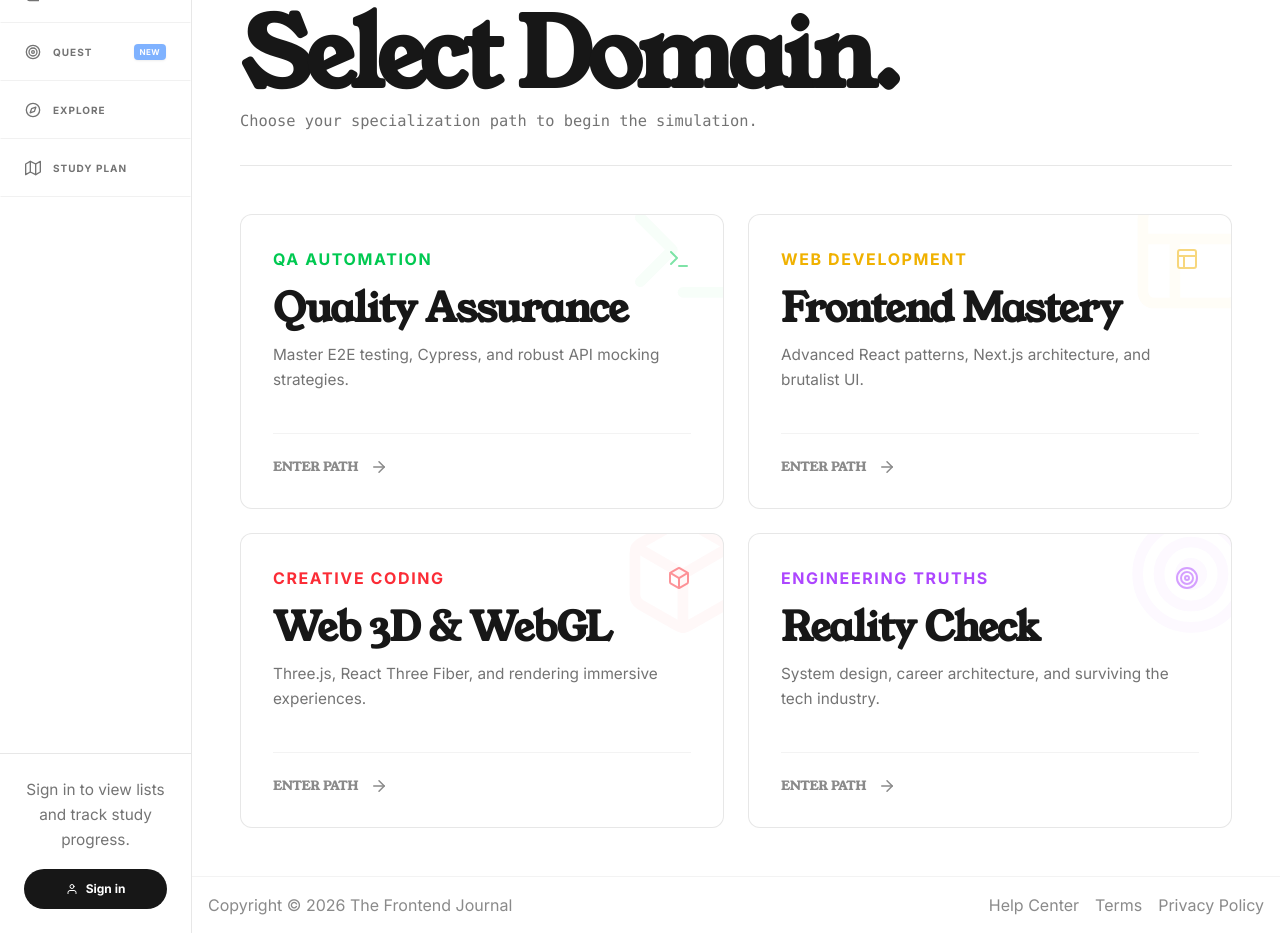
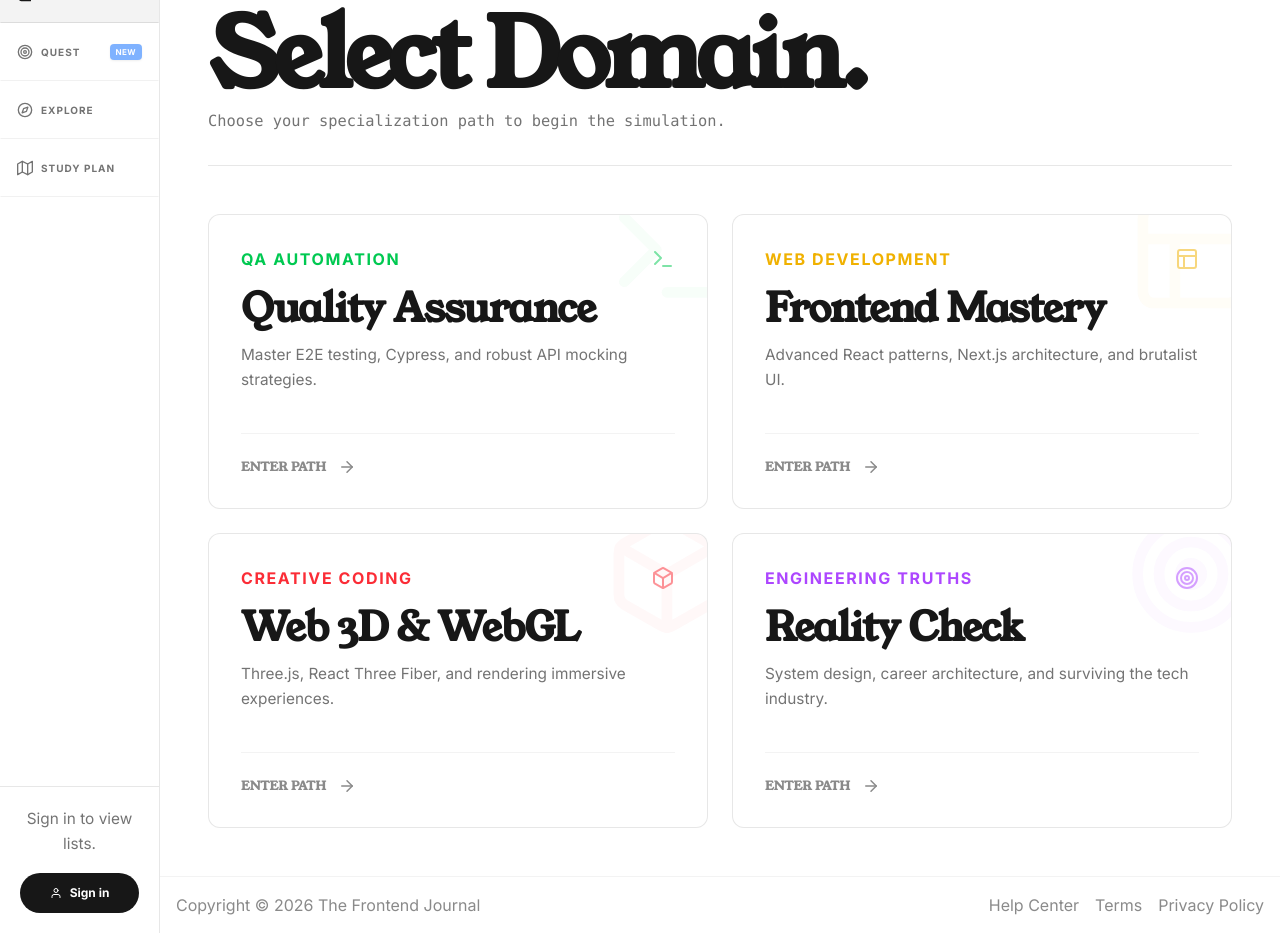
Before and after one commit to highimexy/it-shit, a Next.js app in the folder frontend/: page /en/academy in a window 1280 px wide. Shown: the part 100-1033 px from the top of the page. Built offline with nearby package versions, Linux system fonts and the light colour scheme.

Commit message:
feat(academy): enhance AcademySidebar with dynamic active state and improved layout; update navigation item styles and clean path handling

```diff
--- a/frontend/app/[locale]/(academy)/_components/AcademySidebar.tsx
+++ b/frontend/app/[locale]/(academy)/_components/AcademySidebar.tsx
@@ -1,4 +1,7 @@
+'use client'
+
 import Link from 'next/link'
+import { usePathname } from 'next/navigation'
 import { FiBook, FiTarget, FiCompass, FiMap, FiUser } from 'react-icons/fi'
 
 const navItems = [
@@ -9,21 +12,43 @@ const navItems = [
 ]
 
 export function AcademySidebar() {
+  const pathname = usePathname()
+
+  const cleanPath = pathname.replace(/^\/[a-zA-Z]{2}(?=\/|$)/, '') || '/'
+
+  const isLessonsPage = cleanPath === '/academy' || cleanPath === '/academy/library'
+  if (!isLessonsPage) return null
+
   return (
-    <aside className="border-foreground/10 bg-background relative z-50 hidden w-48 shrink-0 flex-col border-r lg:flex">
+    <aside className="border-foreground/10 bg-background relative z-50 hidden w-40 shrink-0 flex-col border-r lg:flex">
       {/* NAWIGACJA BOCZNA */}
       <nav className="flex flex-1 flex-col">
         {navItems.map((item) => {
           const Icon = item.icon
+
+          const isActive =
+            cleanPath === item.href ||
+            (cleanPath === '/academy' && item.href === '/academy/library')
+
           return (
             <Link
               key={item.href}
               href={item.href}
-              className="group border-b-foreground/10 hover:bg-background relative flex items-center justify-between border border-transparent px-6 py-5 opacity-60 transition-all duration-300 ease-out hover:z-20 hover:translate-x-1 hover:-translate-y-1 hover:rounded-md hover:border-zinc-500/30 hover:opacity-100 hover:shadow-[0_10px_20px_-10px_rgba(161,161,170,0.15)]"
+              className={`group border-b-foreground/10 relative flex items-center justify-between border border-transparent px-4 py-5 transition-all duration-300 ease-out hover:z-20 hover:translate-x-1 hover:-translate-y-1 hover:rounded-md hover:border-zinc-500/30 hover:opacity-100 hover:shadow-[0_10px_20px_-10px_rgba(161,161,170,0.15)] ${
+                isActive ? 'bg-foreground/5 opacity-100' : 'hover:bg-background opacity-60'
+              }`}
             >
-              <div className="flex items-center gap-3">
-                <Icon className="text-base transition-colors group-hover:text-zinc-400" />
-                <span className="font-sans text-[10px] font-bold tracking-widest uppercase transition-colors group-hover:text-zinc-400">
+              <div className="flex items-center gap-2">
+                <Icon
+                  className={`text-base transition-colors ${
+                    isActive ? 'text-foreground' : 'group-hover:text-zinc-400'
+                  }`}
+                />
+                <span
+                  className={`font-sans text-[10px] font-bold tracking-widest uppercase transition-colors ${
+                    isActive ? 'text-foreground' : 'group-hover:text-zinc-400'
+                  }`}
+                >
                   {item.label}
                 </span>
               </div>
@@ -39,11 +64,9 @@ export function AcademySidebar() {
       </nav>
 
       {/* KARTA LOGOWANIA / PROFILU */}
-      <div className="border-foreground/10 w-full border-t p-6 text-center">
-        <p className="mb-4 font-sans text-xs leading-relaxed opacity-60">
-          Sign in to view lists and track study progress.
-        </p>
-        <button className="bg-foreground text-background flex h-10 w-full items-center justify-center gap-2 rounded-full py-2.5 text-xs font-bold transition-transform hover:scale-105">
+      <div className="border-foreground/10 w-full border-t p-5 text-center">
+        <p className="mb-4 font-sans text-xs leading-relaxed opacity-60">Sign in to view lists.</p>
+        <button className="bg-foreground text-background flex h-10 w-full items-center justify-center gap-2 rounded-full py-2 text-xs font-bold transition-transform hover:scale-105">
           <FiUser /> Sign in
         </button>
       </div>
```
